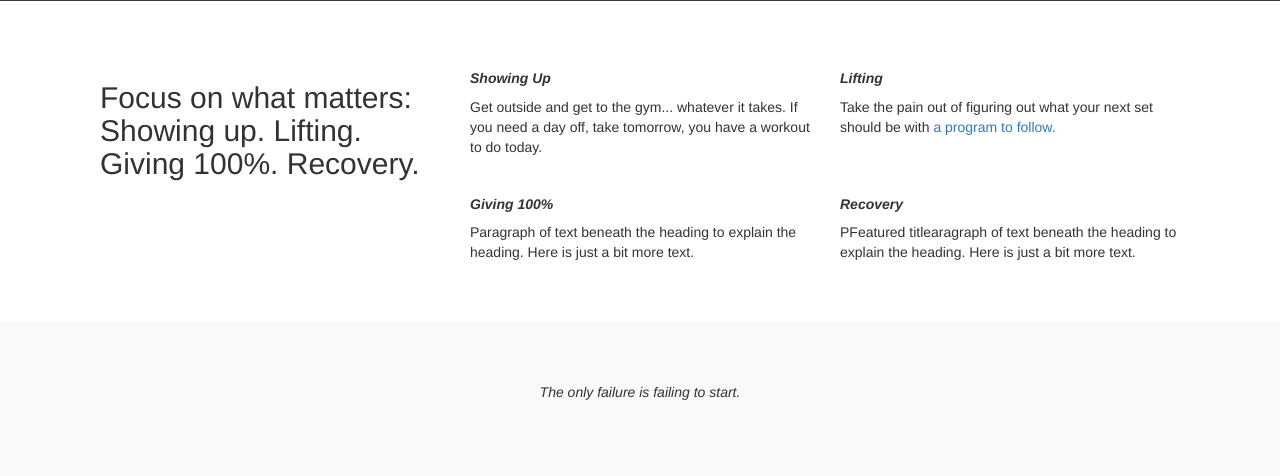
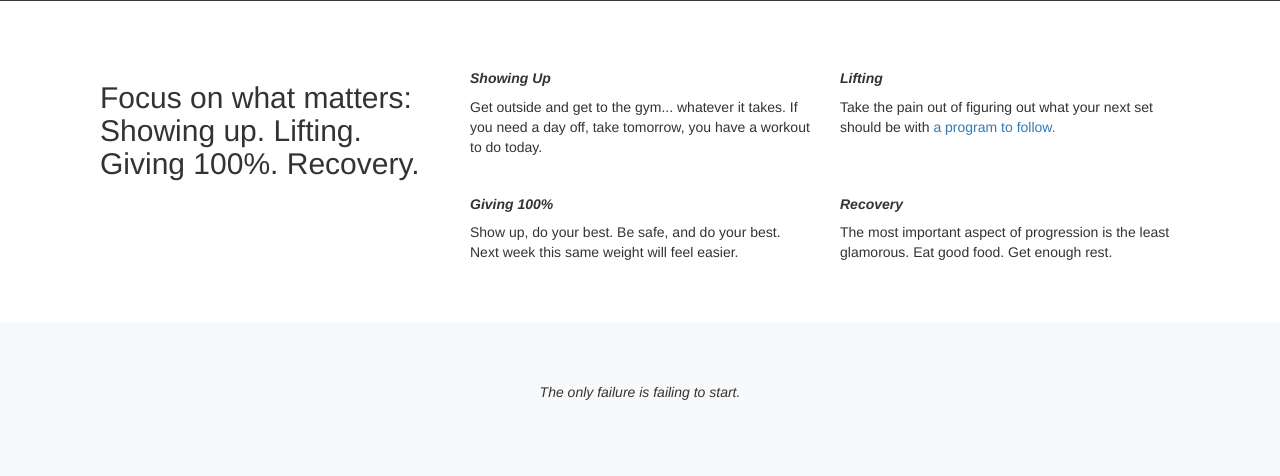
Before and after one commit to ObiBaratt/Workout-v1, a Flask app: page / in a window 1280 px wide. Shown: the part 491-967 px from the top of the page. Run offline with Flask 2, Linux system fonts and the light colour scheme; some libraries are stand-ins or nearby versions.

Commit message:
Finishes text on homepage.

```diff
--- a/templates/index.html
+++ b/templates/index.html
@@ -44,12 +44,13 @@
                                 <div class="col mb-5 mb-md-0 h-100">
                                     <div class="feature bg-primary bg-gradient text-white rounded-3 mb-3"><i class="bi bi-toggles2"></i></div>
                                     <h2 class="h5"><em><strong>Giving 100%</strong></em></h2>
-                                    <p class="mb-0">Paragraph of text beneath the heading to explain the heading. Here is just a bit more text.</p>
+                                    <p class="mb-0">Show up, do your best. Be safe, and do your best. Next week this same weight will feel easier.</p>
                                 </div>
                                 <div class="col h-100">
                                     <div class="feature bg-primary bg-gradient text-white rounded-3 mb-3"><i class="bi bi-toggles2"></i></div>
                                     <h2 class="h5"><em><strong>Recovery</strong></em></h2>
-                                    <p class="mb-0">PFeatured titlearagraph of text beneath the heading to explain the heading. Here is just a bit more text.</p>
+                                    <p class="mb-0">The most important aspect of progression is the least glamorous.
+                                    Eat good food. Get enough rest.</p>
                                 </div>
                             </div>
                         </div>
```
